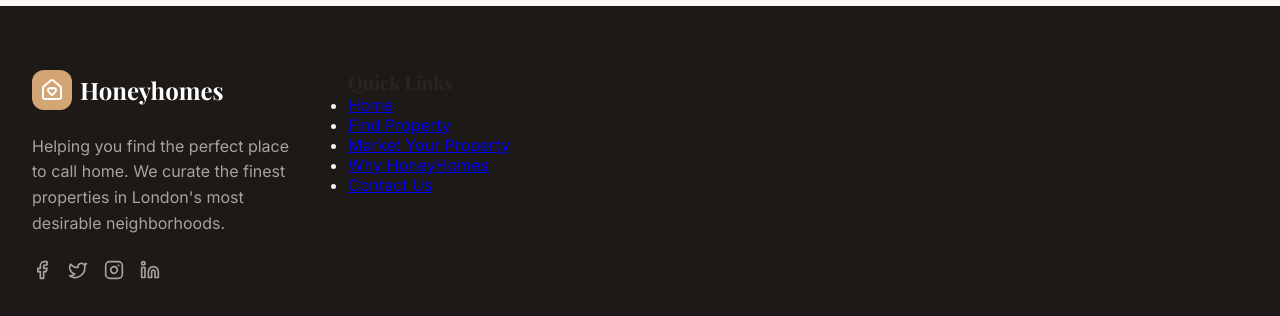
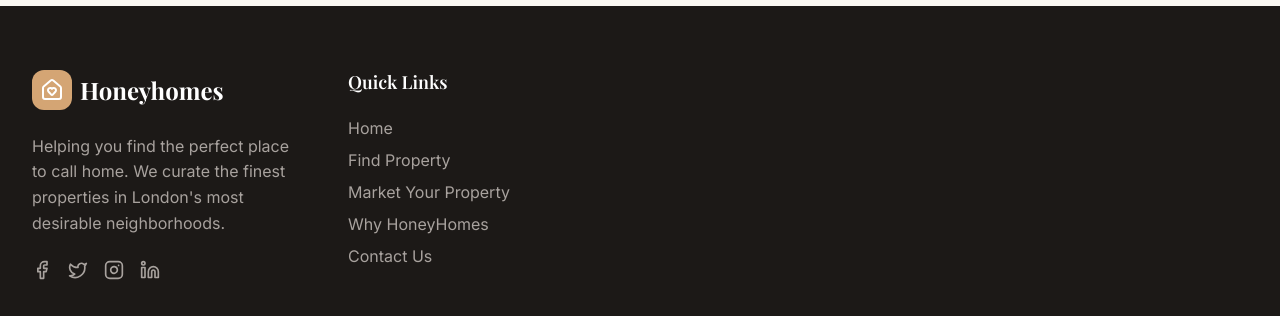
Before and after one commit to p3achijaii/react-coursework, a React (Vite) app: page / in a window 1280 px wide. Shown: the part 1249-1565 px from the top of the page. Built offline with nearby package versions, Linux system fonts and the light colour scheme.

Commit message:
added the styling for the quick links section

```diff
--- a/src/pages/Footer/Footer.module.css
+++ b/src/pages/Footer/Footer.module.css
@@ -96,3 +96,26 @@
 .socialIcon:hover {
   color: var(--color-terracotta-500);
 }
+
+.columnTitle {
+  font-size: 1.125rem;
+  font-weight: 600;
+  color: var(--color-white);
+  margin-bottom: 1.5rem;
+}
+
+.linkList {
+  list-style: none;
+  display: flex;
+  flex-direction: column;
+  gap: 0.75rem;
+}
+
+.link {
+  color: var(--color-stone-400);
+  text-decoration: none;
+  transition: color 0.2s ease;
+}
+.link:hover {
+  color: var(--color-terracotta-500);
+}
```
